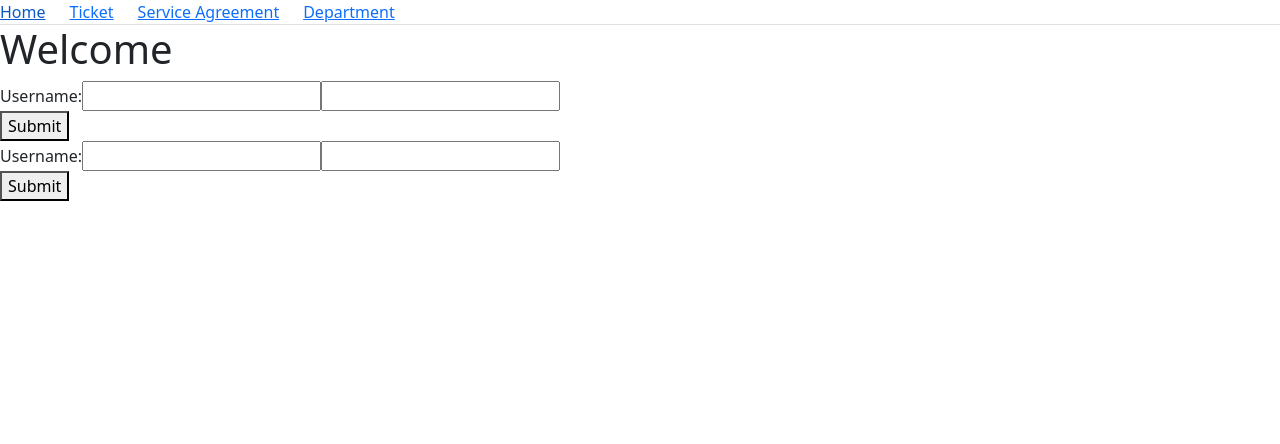
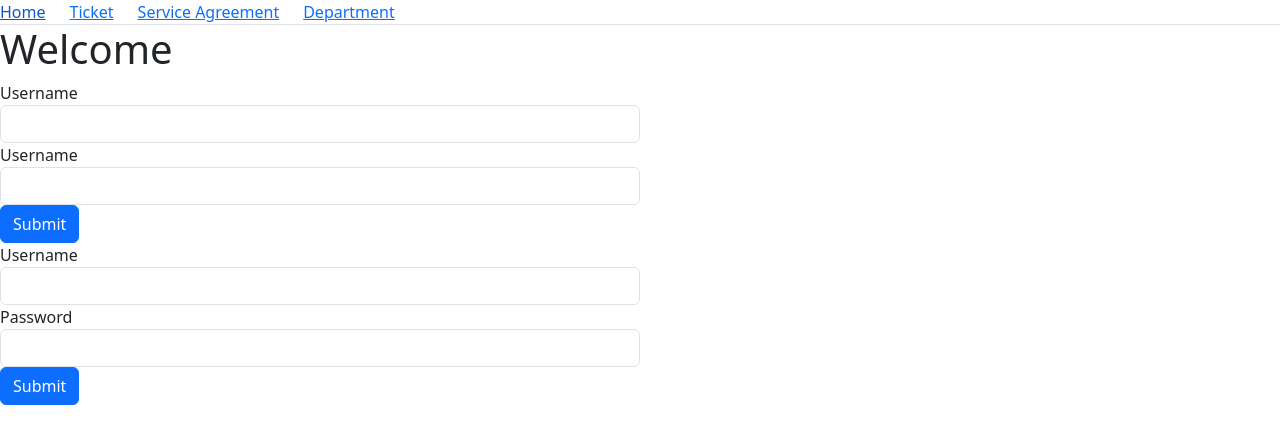
Before and after one commit to thom227v/TicketSystem, a React (Vite) app in the folder ticketsystem.client/: page / in a window 1280 px wide. Shown: the top 444 px of the page. Built offline with nearby package versions, Linux system fonts and the light colour scheme.

Commit message:
Styled login page.

```diff
--- a/ticketsystem.client/src/components/Auth/SignInForm.tsx
+++ b/ticketsystem.client/src/components/Auth/SignInForm.tsx
@@ -21,13 +21,16 @@ function SignInForm({ onSuccess }: SignUpFormProps) {
   }
 
   return (
-    <form onSubmit={handleSubmit}>
-      <div>
-        <label htmlFor="usernameInput">Username:</label>
-        <input id="UserName" name="UserName" type="text" />
-        <input id="Password" name="Password" type="password" />
-      </div>
-      <button type="submit">Submit</button>
+    <form className="w-50" onSubmit={handleSubmit}>
+    <div className="form-group">
+     <label >Username</label>
+     <input className="form-control"  name="UserName" type="text" />
+    </div>
+     <div className="form-group">
+     <label>Password</label>
+      <input className="form-control" name="Password" type="password" />
+    </div>
+    <button className="btn btn-primary" type="submit">Submit</button>
     </form>
   )
 }
--- a/ticketsystem.client/src/components/Auth/SignUpForm.tsx
+++ b/ticketsystem.client/src/components/Auth/SignUpForm.tsx
@@ -29,18 +29,21 @@ function SignUpForm({ onSuccess }: SignUpFormProps) {
   }
 
   return (
-    <form onSubmit={handleSubmit}>
-      <div>
-        <label htmlFor="usernameInput">Username:</label>
-        <input id="UserName" name="UserName" type="text" />
-        <input id="Password" name="Password" type="password" />
+    <form className="w-50" onSubmit={handleSubmit}>
+      <div className="form-group">
+        <label>Username</label>
+        <input className="form-control"  name="UserName" type="text" />
+      </div>
+      <div className="form-group">
+        <label>Username</label>
+        <input className="form-control" name="Password" type="password" />
       </div>
       {error.map((errorMsg) => {
         return(
         <p>{errorMsg}</p>
         )
       })}
-      <button type="submit">Submit</button>
+      <button className="btn btn-primary" type="submit">Submit</button>
     </form>
   )
 }
```
